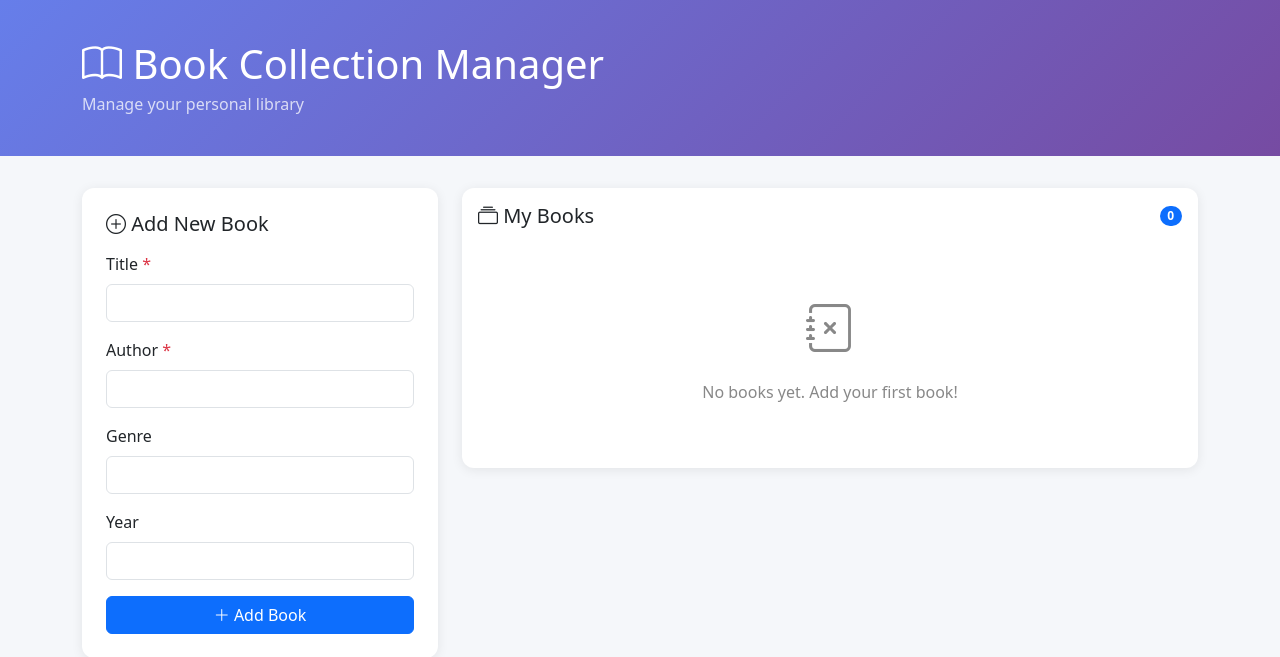
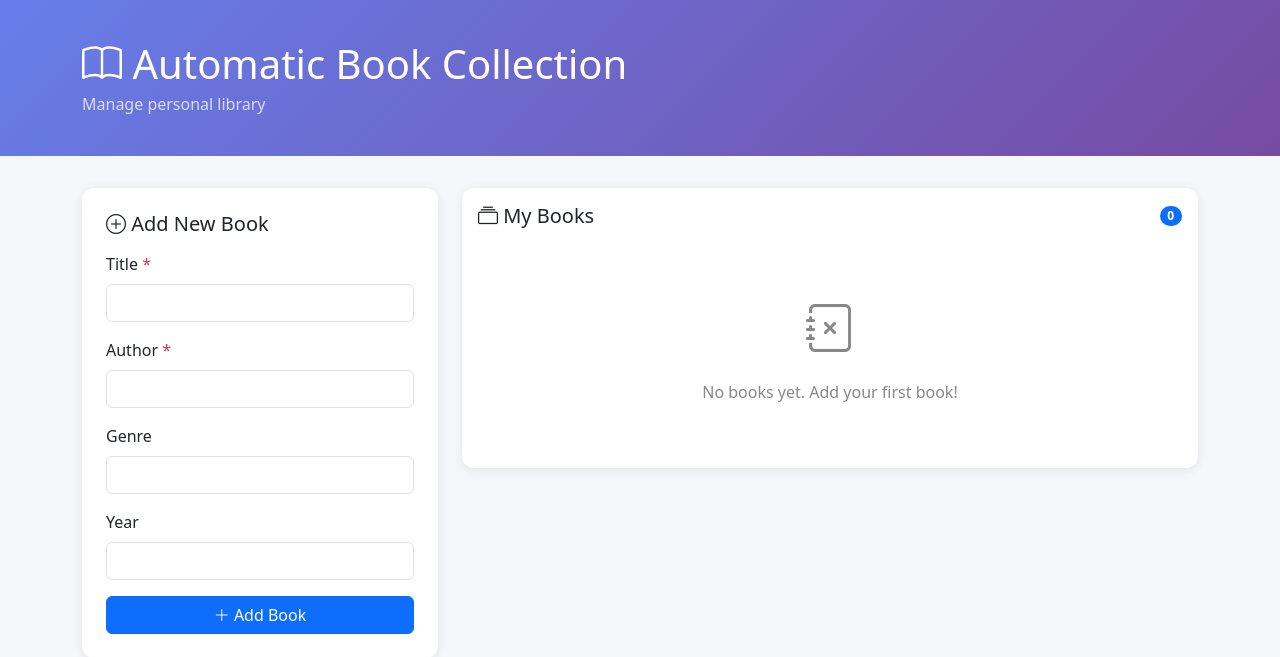
Before and after one commit to Kylorts/Booktest, a Flask app: page / in a window 1280 px wide. Shown: the top 657 px of the page. Run offline with Flask 3, Linux system fonts and the light colour scheme; data that the repository does not hold is empty.

Commit message:
Push change

```diff
--- a/templates/index.html
+++ b/templates/index.html
@@ -28,8 +28,8 @@
 <!-- Hero Header -->
 <div class="hero">
     <div class="container">
-        <h1 class="mb-1"><i class="bi bi-book"></i> Book Collection Manager</h1>
-        <p class="mb-0 opacity-75">Manage your personal library</p>
+        <h1 class="mb-1"><i class="bi bi-book"></i> Automatic Book Collection </h1>
+        <p class="mb-0 opacity-75">Manage personal library</p>
     </div>
 </div>
 
```
